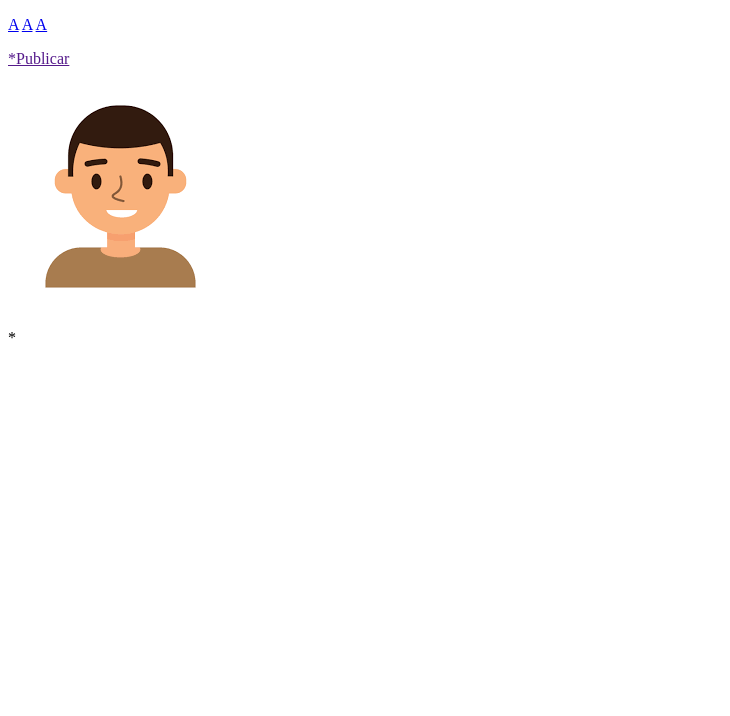
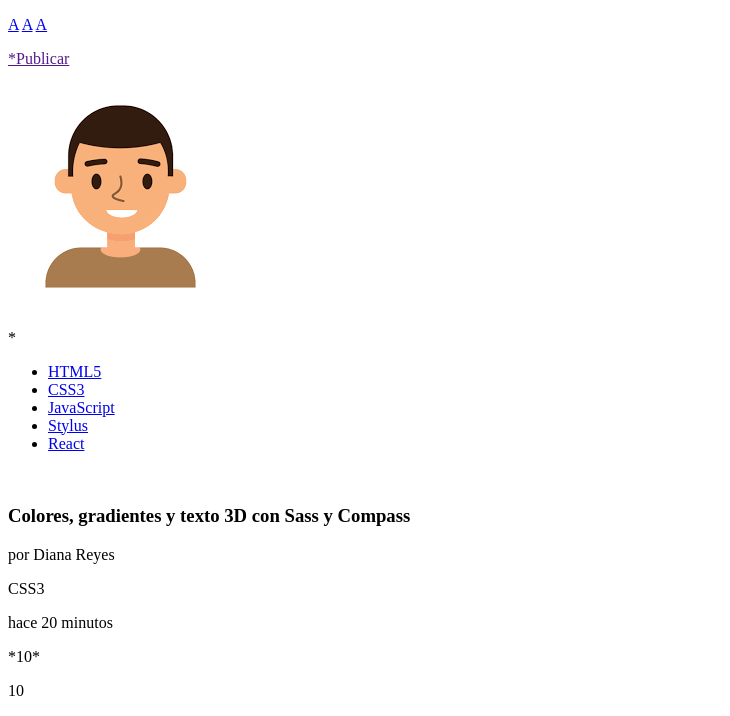
Before and after one commit to jdteheran/Frontend-2922, a plain HTML site: page index.html in a window 1280 px wide. Shown: the part 277-993 px from the top of the page, without its empty margins (0-730 px from the left). Before the commit the page ends 800 px from the top, so only its background shows below. Drawn offline with Linux system fonts and the light colour scheme.

Commit message:
adelanto

```diff
--- a/index.html
+++ b/index.html
@@ -38,8 +38,44 @@
             </div>
         </div>
     </header>
-    <nav></nav>
-    <section></section>
+    <nav>
+        <ul>
+            <li><a href="#">HTML5</a></li>
+            <li><a href="#">CSS3</a></li>
+            <li><a href="#">JavaScript</a></li>
+            <li><a href="#">Stylus</a></li>
+            <li><a href="#">React</a></li>
+        </ul>
+    </nav>
+    <section>
+        <article>
+            <div class="contents">
+                <div class="image">
+                    <img src="" alt="">
+                </div>
+                <div class="blog">
+                    <div class="title-autor">
+                        <h3>Colores, gradientes y texto 3D con Sass y Compass</h3>
+                        <p>por <span>Diana Reyes</span></p>
+                    </div>
+                    <div class="tag-time">
+                        <div class="tag">
+                            <p>CSS3</p>
+                        </div>
+                        <div class="time">hace <span>20</span> minutos</div>
+                    </div>
+                </div>
+            </div>
+            <div class="score">
+                <div class="up-down">
+                    <p><span class="ico">*</span>10<span class="ico">*</span></p>
+                </div>
+                <div class="rating">
+                    <p><span>10</span><span class="ico"></span></p>
+                </div>
+            </div>
+        </article>
+    </section>
     <footer></footer>
 </body>
 </html>
```
